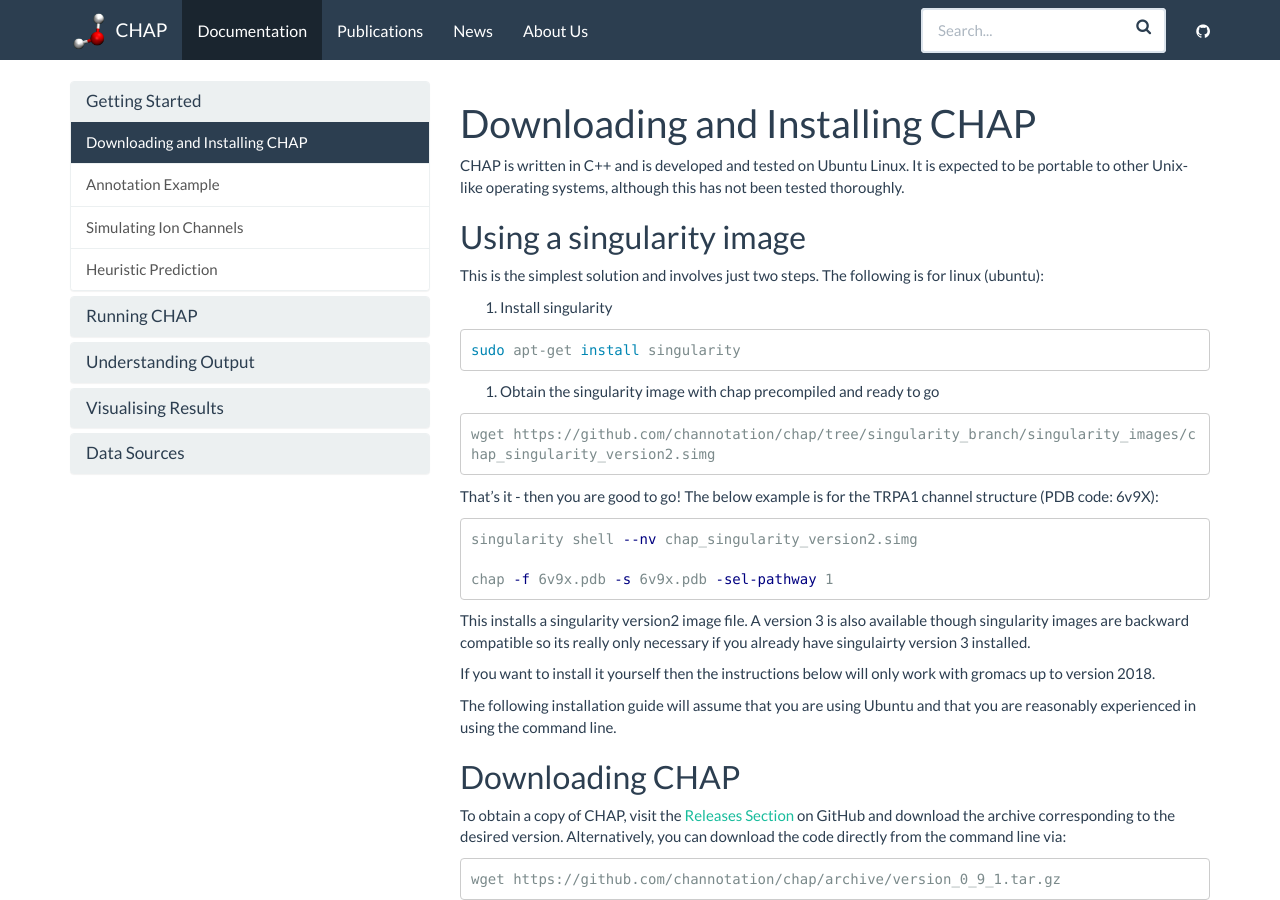
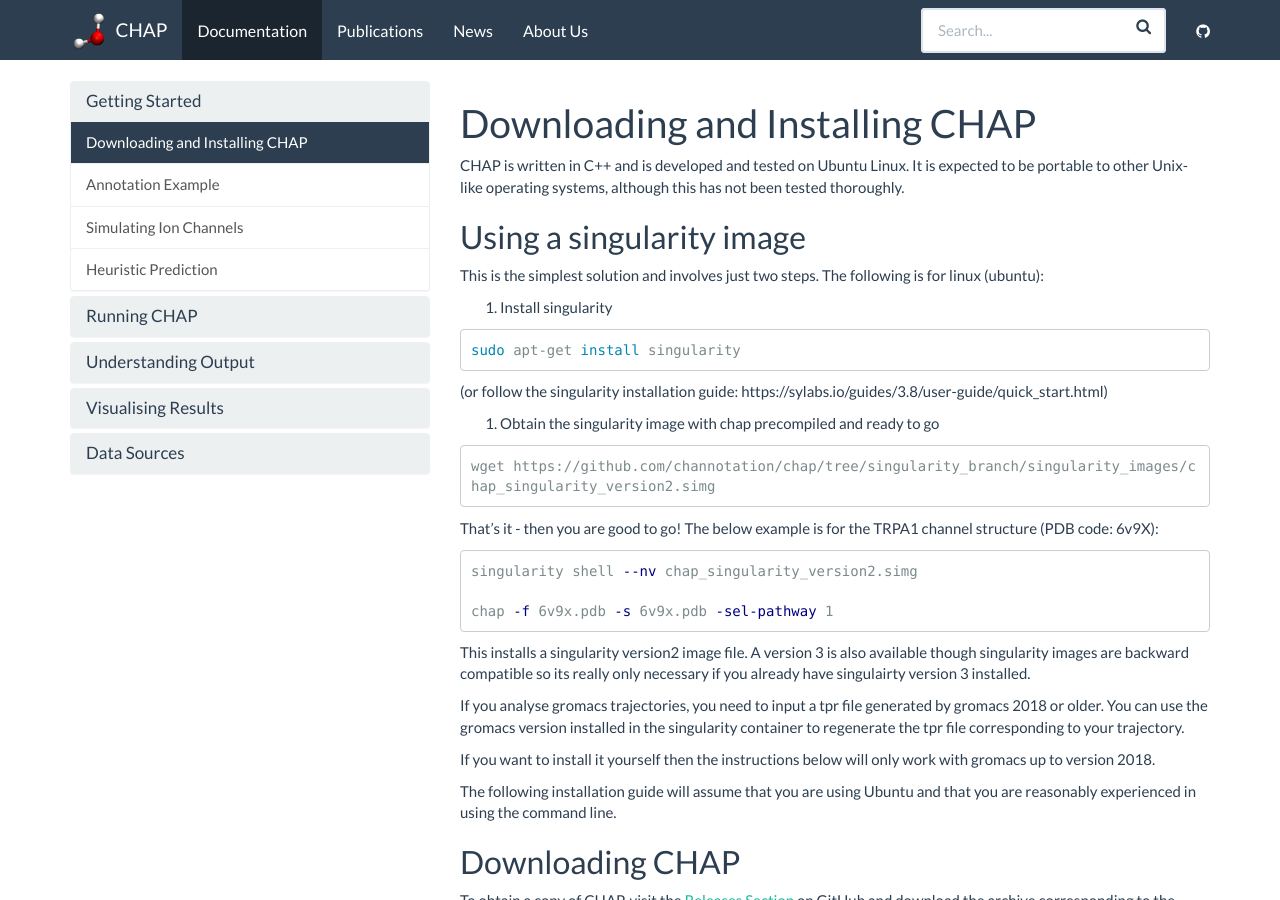
Before and after one commit to channotation/chap, a Jekyll site: the page built from docs/_docs/getting-started/index.md, in a window 1280 px wide and 900 px high. Built offline with Jekyll 4.4.1, drawn with Linux system fonts in a browser that asks for light colours; nearby versions of some CDN libraries.

Commit message:
Update index.md

````diff
--- a/docs/_docs/getting-started/index.md
+++ b/docs/_docs/getting-started/index.md
@@ -26,6 +26,7 @@ This is the simplest solution and involves just two steps.  The following is for
 ```sh
 sudo apt-get install singularity
 ```
+(or follow the singularity installation guide: https://sylabs.io/guides/3.8/user-guide/quick_start.html)
 
 2.  Obtain the singularity image with chap precompiled and ready to go
 
@@ -42,6 +43,8 @@ chap -f 6v9x.pdb -s 6v9x.pdb -sel-pathway 1
 ```
 
 This installs a singularity version2 image file.  A version 3 is also available though singularity images are backward compatible so its really only necessary if you already have singulairty version 3 installed.
+
+If you analyse gromacs trajectories, you need to input a tpr file generated by gromacs 2018 or older. You can use the gromacs version installed in the singularity container to regenerate the tpr file corresponding to your trajectory.
 
 If you want to install it yourself then the instructions below will only work with gromacs up to version 2018.
 
````
